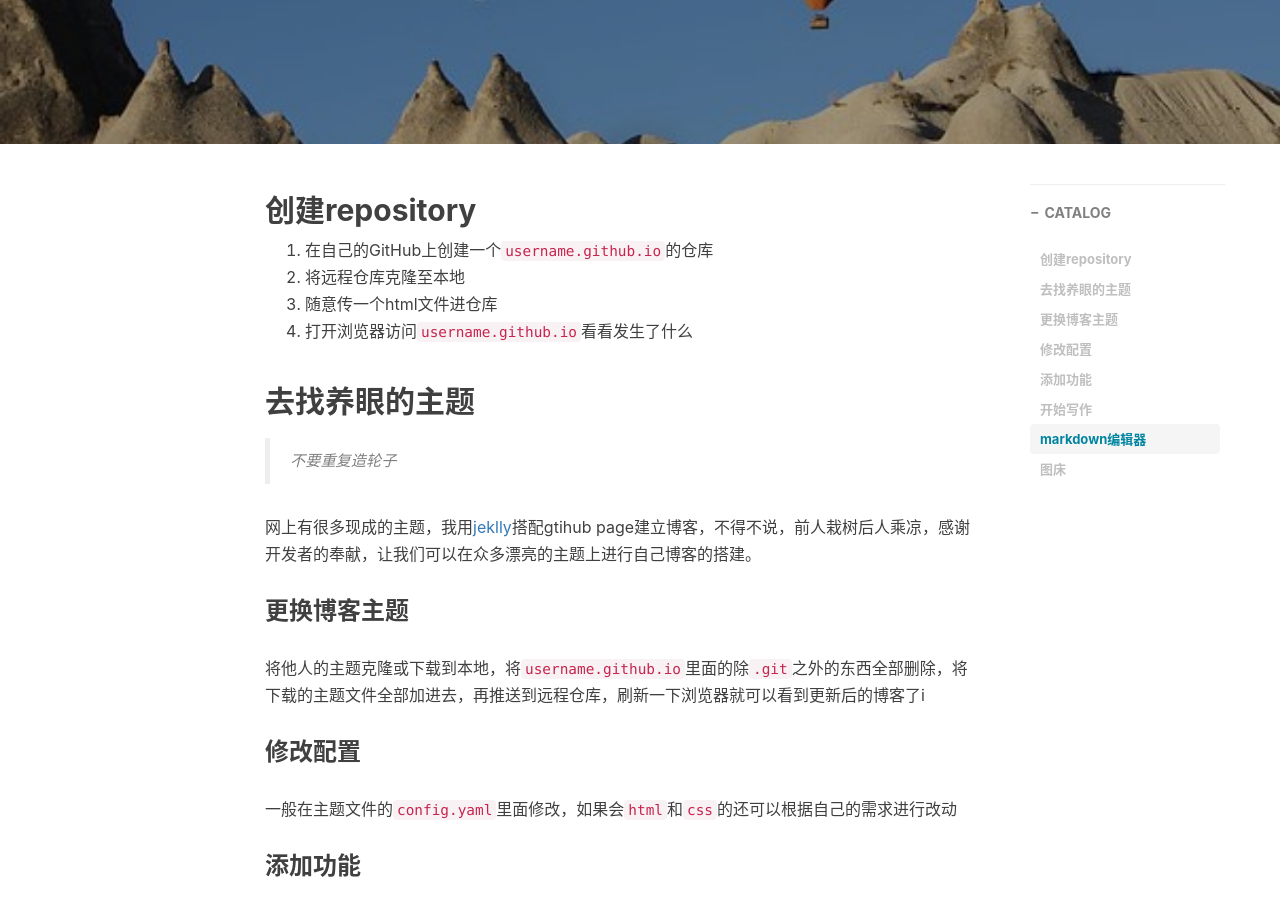
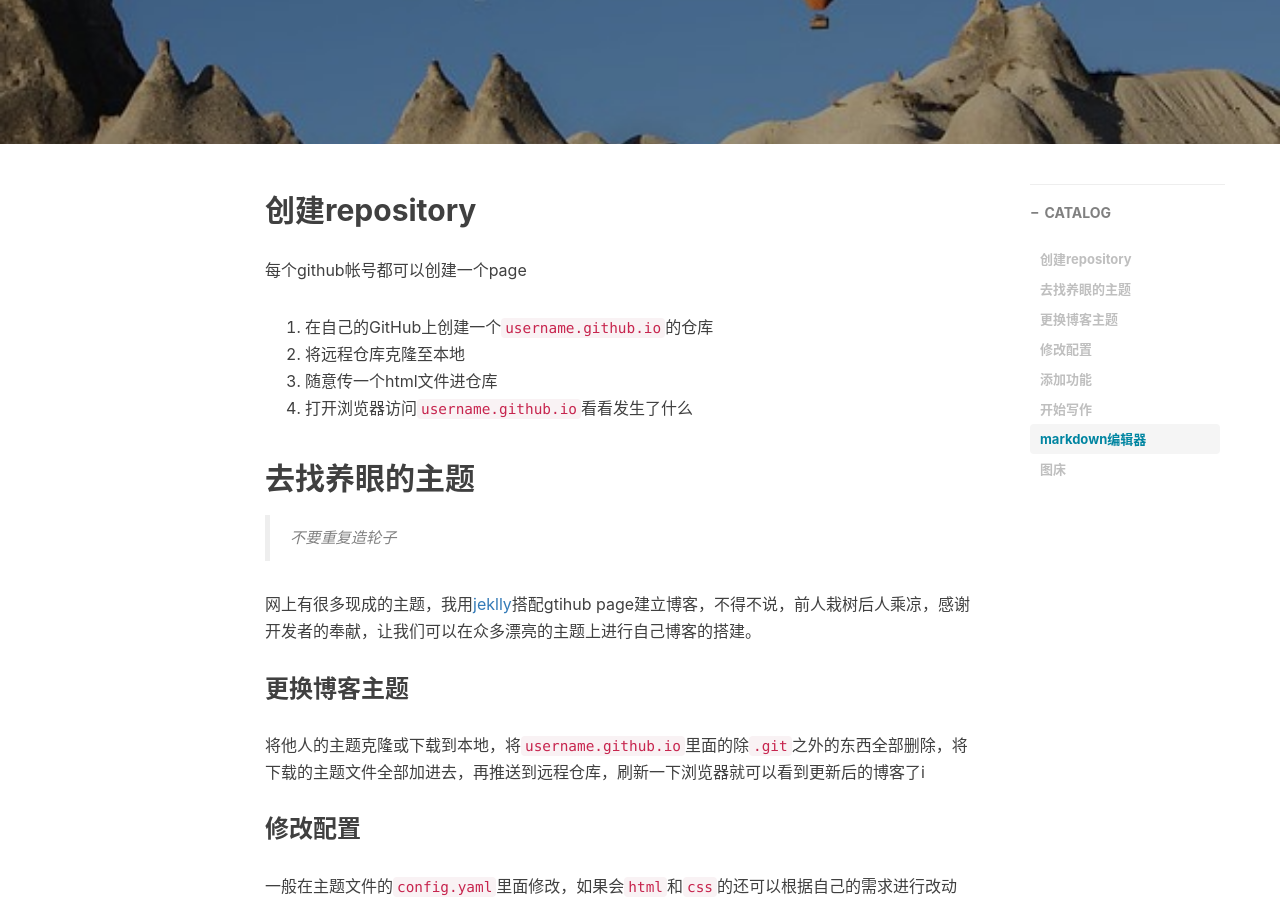
Before and after one commit to yarkable/yarkable.github.io, a Jekyll site: the page built from _posts/2019-03-18-我的博客出生了.md, in a window 1280 px wide and 900 px high, scrolled down 479 px. Built offline with Jekyll 4.4.1, drawn with Linux system fonts in a browser that asks for light colours; nearby versions of some CDN libraries; comment, search, counter and statistics services are not loaded.

Commit message:
change params

```diff
--- a/_posts/2019-03-18-我的博客出生了.md
+++ b/_posts/2019-03-18-我的博客出生了.md
@@ -13,6 +13,9 @@ tags:
 ---
 
 ## 创建repository
+
+每个github帐号都可以创建一个page
+
 1. 在自己的GitHub上创建一个`username.github.io`的仓库
 2. 将远程仓库克隆至本地
 3. 随意传一个html文件进仓库
```
